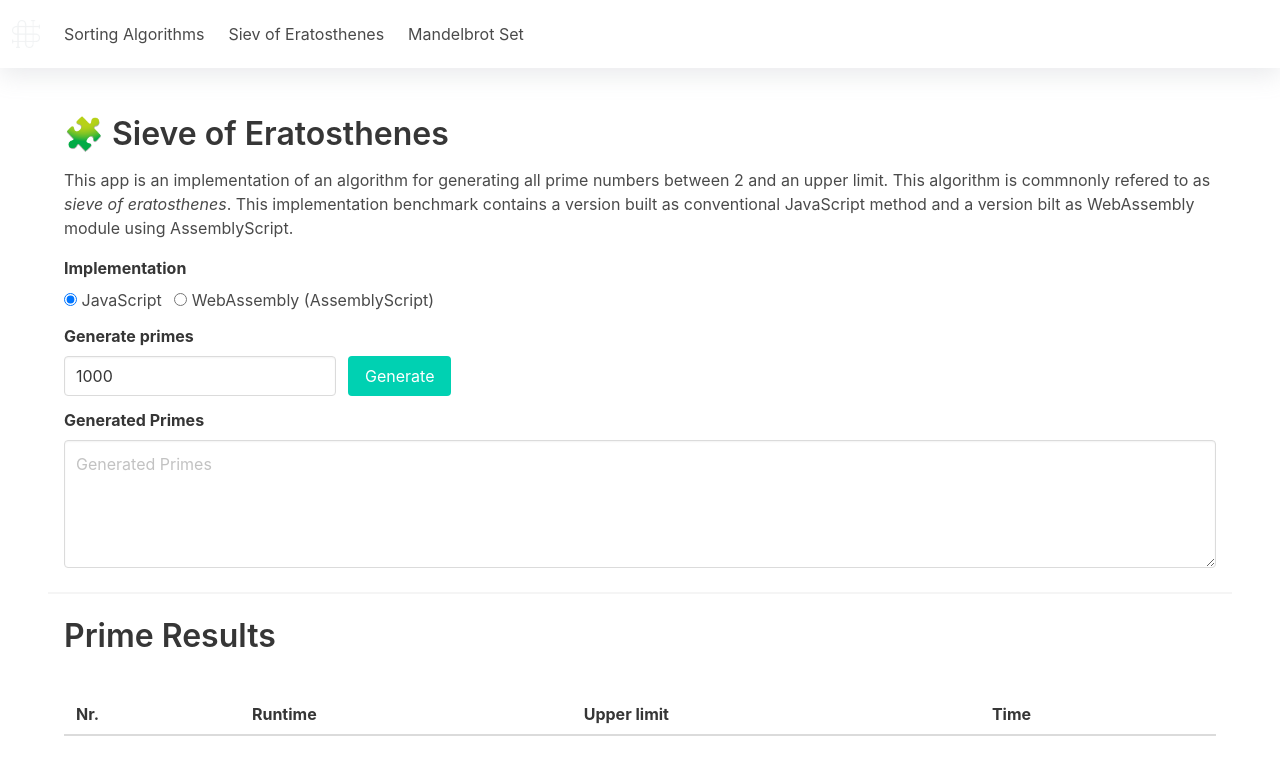
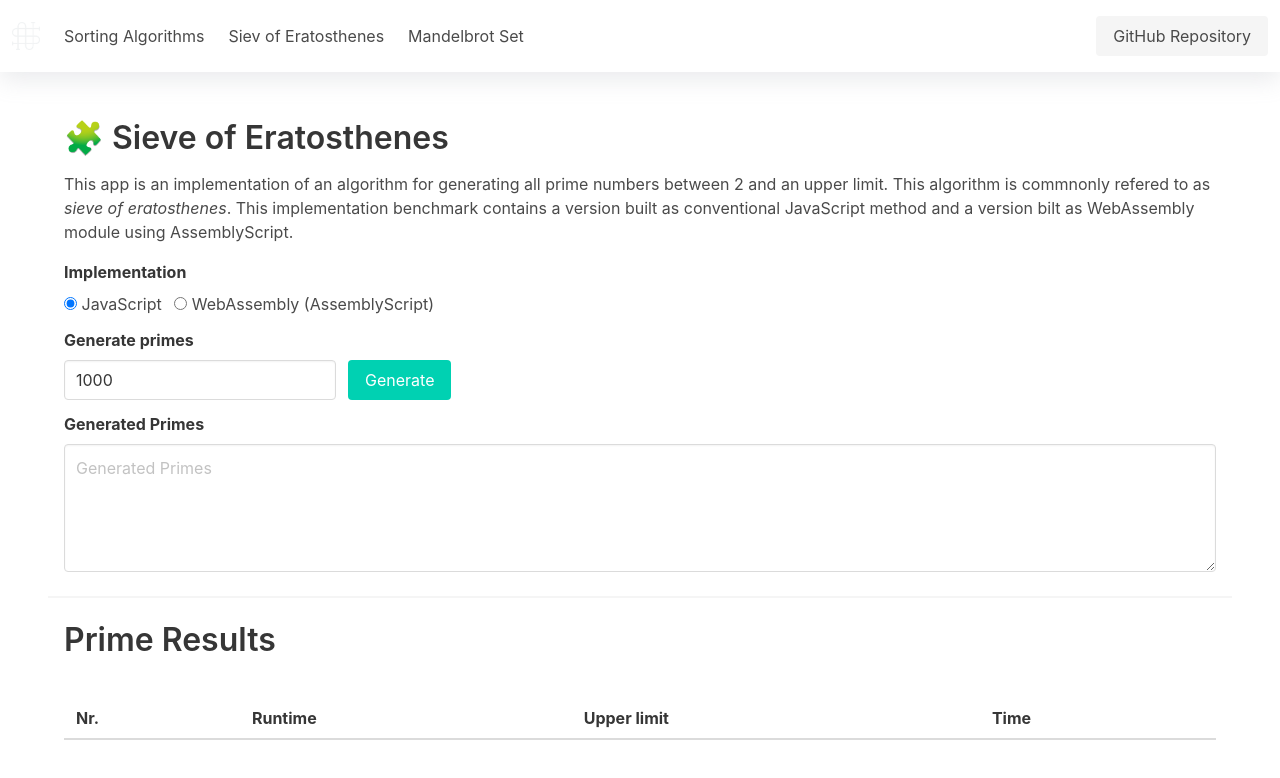
Before and after one commit to NiklasSchikora/sorting-algorythms, a website with bundled scripts: page eratosthenes.html in a window 1280 px wide. Built offline with nearby package versions, Linux system fonts and the light colour scheme; a script that the page names is missing.

Commit message:
Added repo url

```diff
--- a/eratosthenes.html
+++ b/eratosthenes.html
@@ -40,6 +40,18 @@
             Siev of Eratosthenes
           </a>
           <a class="navbar-item" href="./mandelbrot.html"> Mandelbrot Set </a>
+        </div>
+      </div>
+      <div class="navbar-end">
+        <div class="navbar-item">
+          <div class="buttons">
+            <a
+              class="button is-light"
+              href="https://github.com/NiklasSchikora/wasm-benchmark"
+            >
+              GitHub Repository
+            </a>
+          </div>
         </div>
       </div>
     </nav>
```
Also changed, not shown: index.html (+12 -0 lines), mandelbrot.html (+12 -0 lines).
